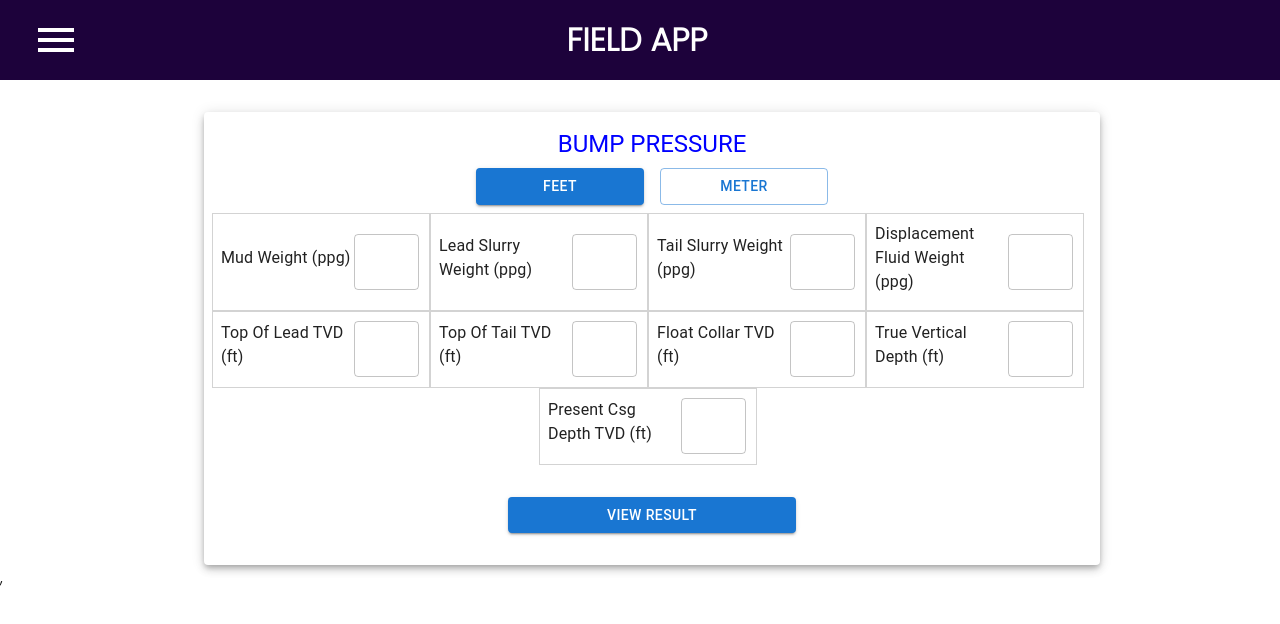
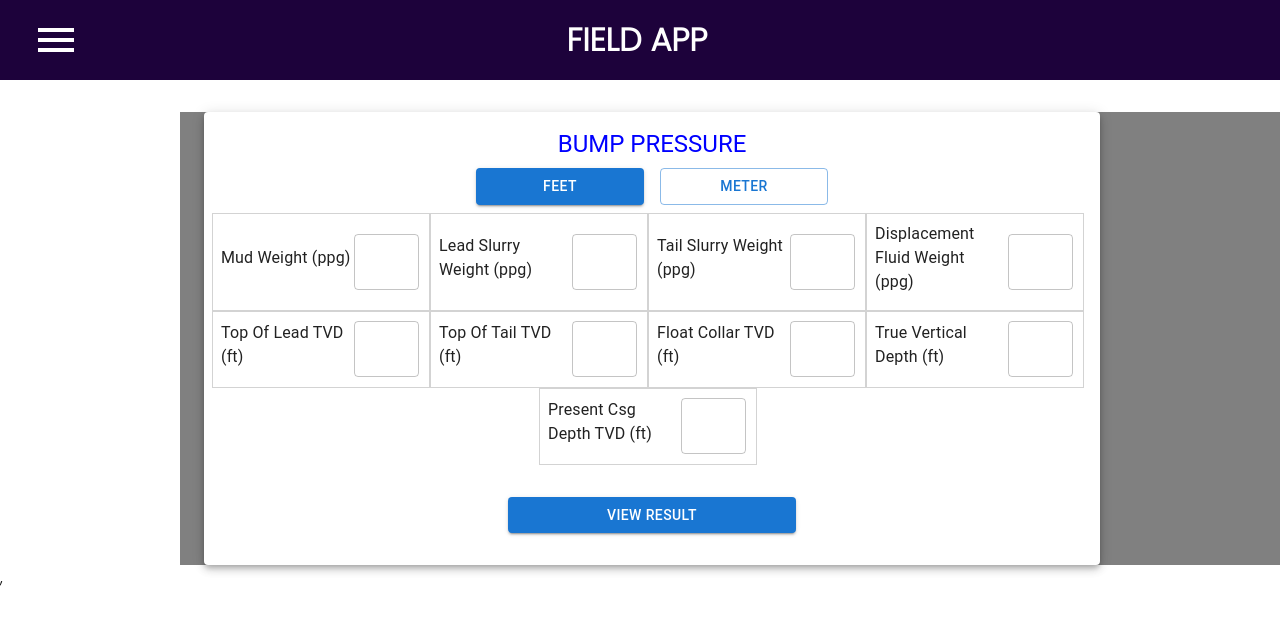
Before and after one commit to Alexcoder/riglex, a React (Create React App) app: page /select/bump-pressure in a window 1280 px wide. Shown: the top 624 px of the page. Built offline with nearby package versions, Linux system fonts and the light colour scheme.

Commit message:
Update BumpPressure.js

```diff
--- a/src/components/calcPage/BumpPressure/BumpPressure.js
+++ b/src/components/calcPage/BumpPressure/BumpPressure.js
@@ -21,8 +21,8 @@ const BumpPressure = () => {
 
 
   return (
-    <Container sx={{textAlign: "center", alignItems:"center",justifyContent:"center",color: "blue", width: "100vw", margin:{md:"2rem 0rem 0rem 15%", sm:"2rem 0rem 0rem 0rem", xs:"2rem 0rem 0rem 0rem"},}}>
-      <Paper elevation={5} sx={{padding: "1rem 1rem 2rem 1rem", width: {md:"75%", sm:"100%", xs: "100%" },}}>
+    <Container sx={{textAlign: "center", alignItems:"center",justifyContent:"center",color: "blue", background:"gray", width: "100vw", margin:{md:"2rem 0rem 0rem 15%", sm:"2rem 0rem 0rem 0rem", xs:"2rem 0rem 0rem 0rem"},}}>
+      <Paper elevation={5} sx={{padding: "1rem 1rem 2rem 1rem", width: {md:"75%", sm:"90%", xs: "90%" },}}>
       <Typography variant="h5" mb={1} sx={{color: "blue"}}>BUMP PRESSURE</Typography>
         <div style={{display: "flex", justifyContent:"center", gap: "1rem", marginBottom:"1rem" }}>
            <Button sx={{width: "10.5rem"}} variant={handleVariant("ft")} onClick={()=> setWellData({...wellData, unit : "ft"})}>FEET</Button>
```
